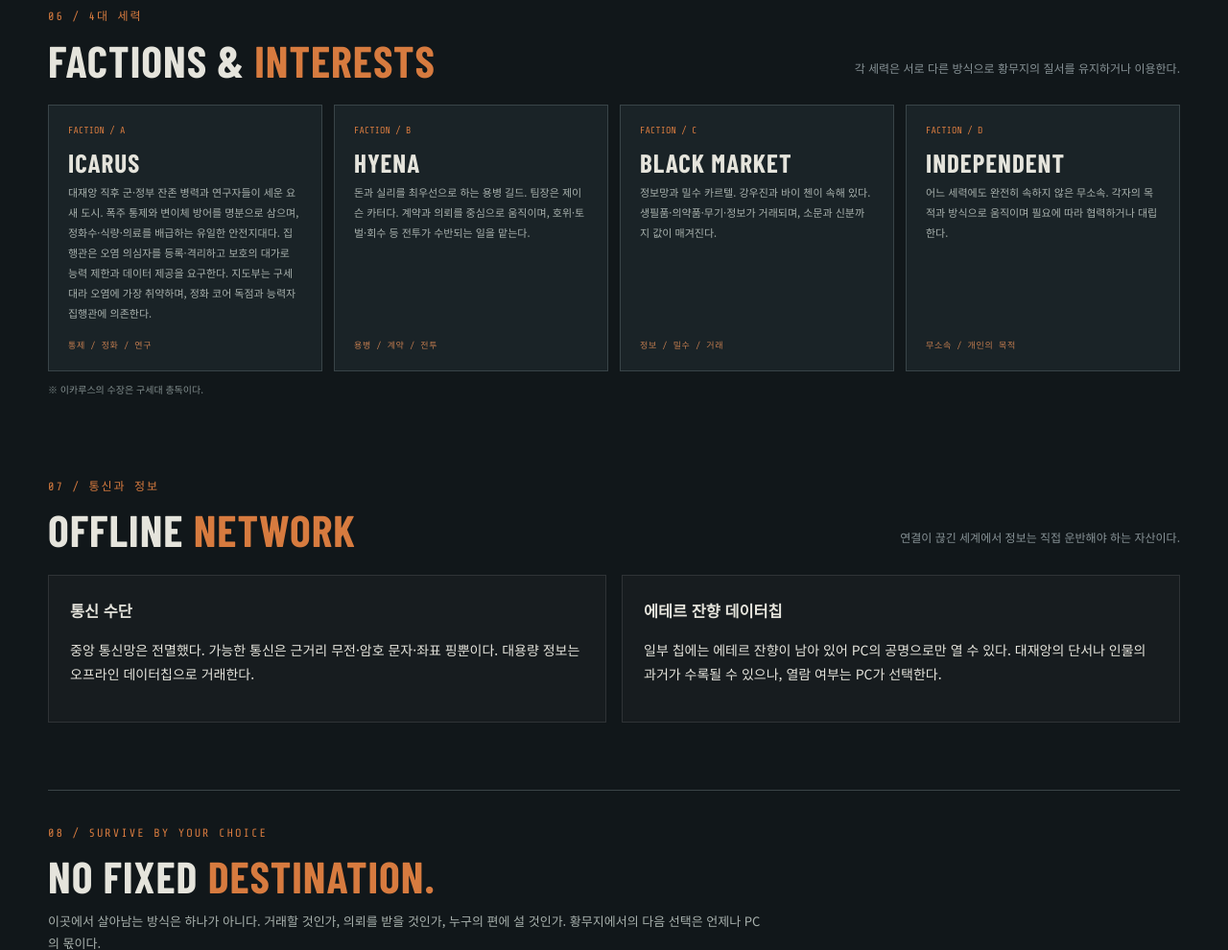
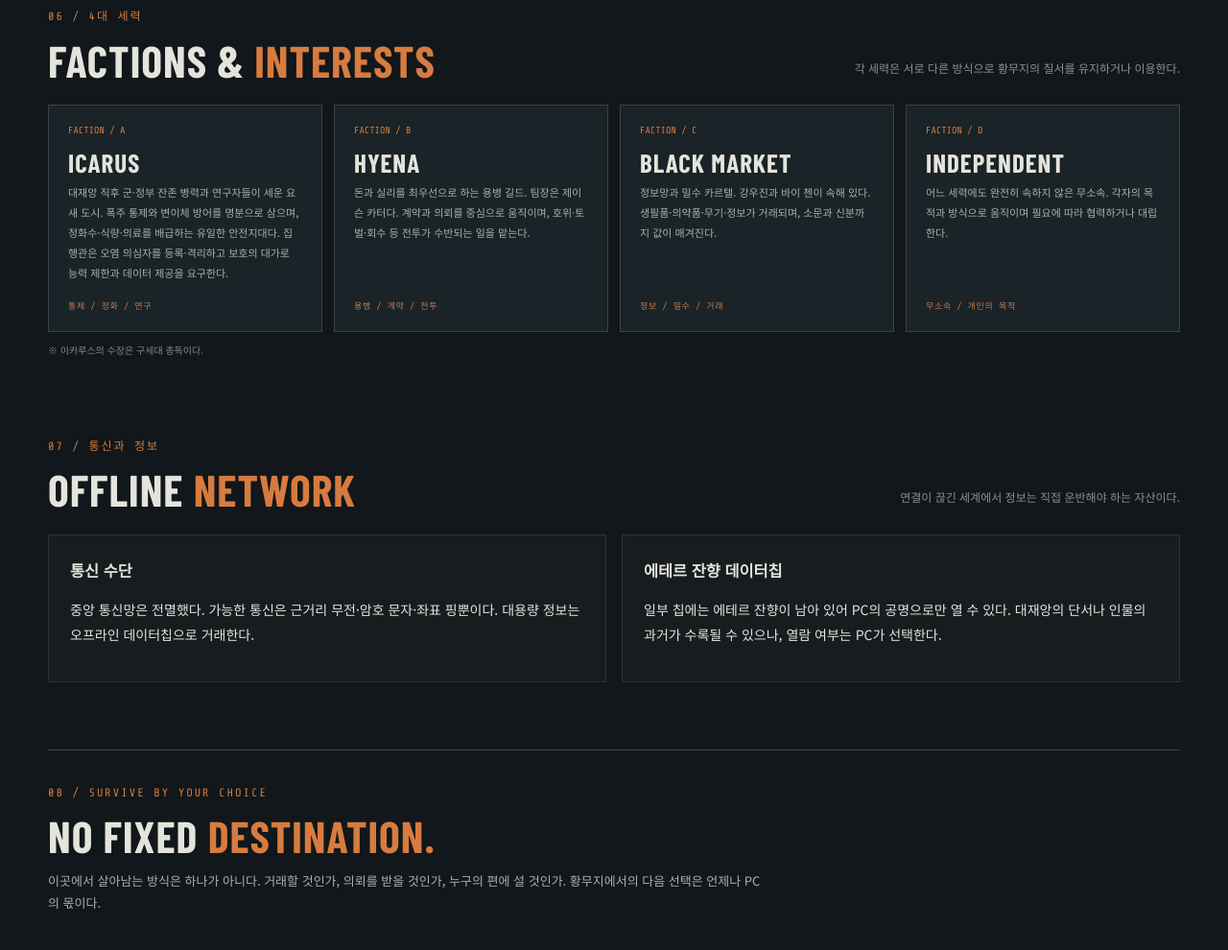
Before and after one commit to Baekl339/Arcadia-Lawless-Zone2, a plain HTML site: page world.html in a window 1280 px wide. Shown: the part 2407-3397 px from the top of the page at 96% size. Drawn offline with nearby package versions, Linux system fonts and the light colour scheme; a web font is replaced by a local one.

Commit message:
Update world.html

```diff
--- a/world.html
+++ b/world.html
@@ -16,7 +16,7 @@
 <article class="detail-panel"><span class="sub-kicker">PURIFICATION CORE</span><h3>정화 코어</h3><p>에테르를 정제한 결정체. 정화 기어의 동력원이자 오염 차단 장치이며, 무기와 차량의 연료로도 쓰인다. 생존 필수품이므로 실질적인 화폐 역할을 한다. 이카루스가 정화를 독점하며 억제제의 원료이기도 하다.</p></article>
 <article class="detail-panel"><span class="sub-kicker">ECONOMY</span><h3>황무지의 경제</h3><ul><li><b>데브리스 채굴:</b> 데이터칩·부품·금속 등 폐허에서 회수한 자원.</li><li><b>밀수:</b> 생필품·의약품·무기 등 부족한 물자의 유통.</li><li><b>억제제:</b> 암시장에서 유통되며 공짜가 아니다. 누구나 사용할 수 있고 오염을 한 단계 낮추지만 효과가 짧다. 원인이 남아 있으면 재악화하며 변이체에게는 무효다.</li></ul></article></div><div class="notice-strip"><b>ETHER STORM</b><span>에테르 폭풍은 불규칙적으로 발생하는 재해다. 폭풍이 닥치면 오염이 악화되고 이동과 거래가 제약된다. 능력 과사용·폭풍·오염 구역 노출·반복 공명은 오염을 한 단계씩 악화시킬 수 있으며, 휴식과 안정된 장소에서 회복할 수 있다.</span></div></section>
 <section class="world-section"><div class="section-title"><div><span class="section-kicker">06 / 4대 세력</span><h2>FACTIONS & <em>INTERESTS</em></h2></div><p>각 세력은 서로 다른 방식으로 황무지의 질서를 유지하거나 이용한다.</p></div><div class="faction-grid">
-<article class="faction-card"><span class="faction-code">FACTION / A</span><h3>ICARUS</h3><p>대재앙 직후 군·정부 잔존 병력과 연구자들이 세운 요새 도시. 폭주 통제와 변이체 방어를 명분으로 삼으며, 정화수·식량·의료를 배급하는 유일한 안전지대다. 집행관은 오염 의심자를 등록·격리하고 보호의 대가로 능력 제한과 데이터 제공을 요구한다. 지도부는 구세대라 오염에 가장 취약하며, 정화 코어 독점과 능력자 집행관에 의존한다.</p><small>통제 / 정화 / 연구</small></article>
+<article class="faction-card"><span class="faction-code">FACTION / A</span><h3>ICARUS</h3><p>대재앙 직후 군·정부 잔존 병력과 연구자들이 세운 요새 도시. 폭주 통제와 변이체 방어를 명분으로 삼으며, 정화수·식량·의료를 배급하는 유일한 안전지대다. 집행관은 오염 의심자를 등록·격리하고 보호의 대가로 능력 제한과 데이터 제공을 요구한다.</p><small>통제 / 정화 / 연구</small></article>
 <article class="faction-card"><span class="faction-code">FACTION / B</span><h3>HYENA</h3><p>돈과 실리를 최우선으로 하는 용병 길드. 팀장은 제이슨 카터다. 계약과 의뢰를 중심으로 움직이며, 호위·토벌·회수 등 전투가 수반되는 일을 맡는다.</p><small>용병 / 계약 / 전투</small></article>
 <article class="faction-card"><span class="faction-code">FACTION / C</span><h3>BLACK MARKET</h3><p>정보망과 밀수 카르텔. 강우진과 바이 첸이 속해 있다. 생필품·의약품·무기·정보가 거래되며, 소문과 신분까지 값이 매겨진다.</p><small>정보 / 밀수 / 거래</small></article>
 <article class="faction-card"><span class="faction-code">FACTION / D</span><h3>INDEPENDENT</h3><p>어느 세력에도 완전히 속하지 않은 무소속. 각자의 목적과 방식으로 움직이며 필요에 따라 협력하거나 대립한다.</p><small>무소속 / 개인의 목적</small></article></div><p class="fine-print">※ 이카루스의 수장은 구세대 총독이다.</p></section>
```
